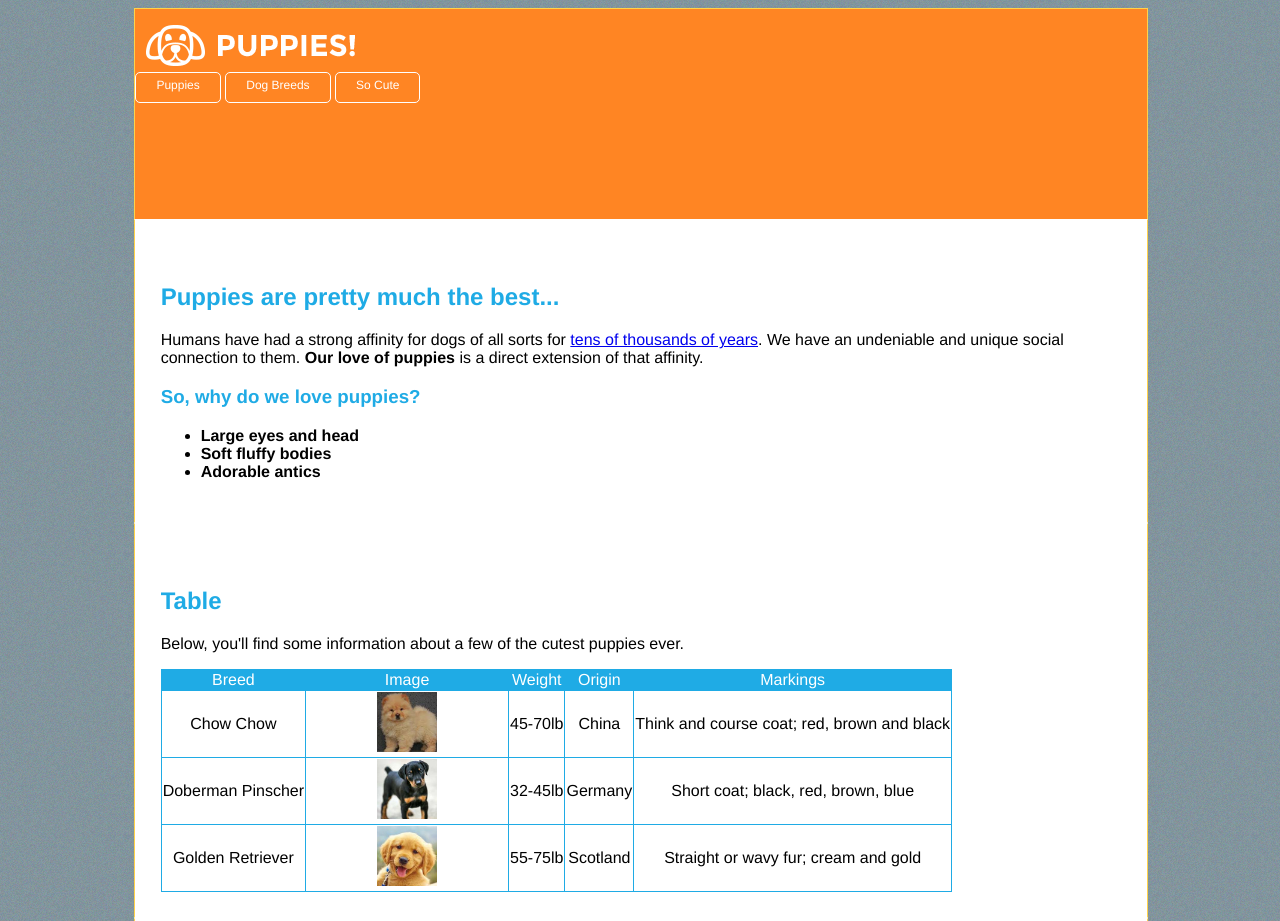
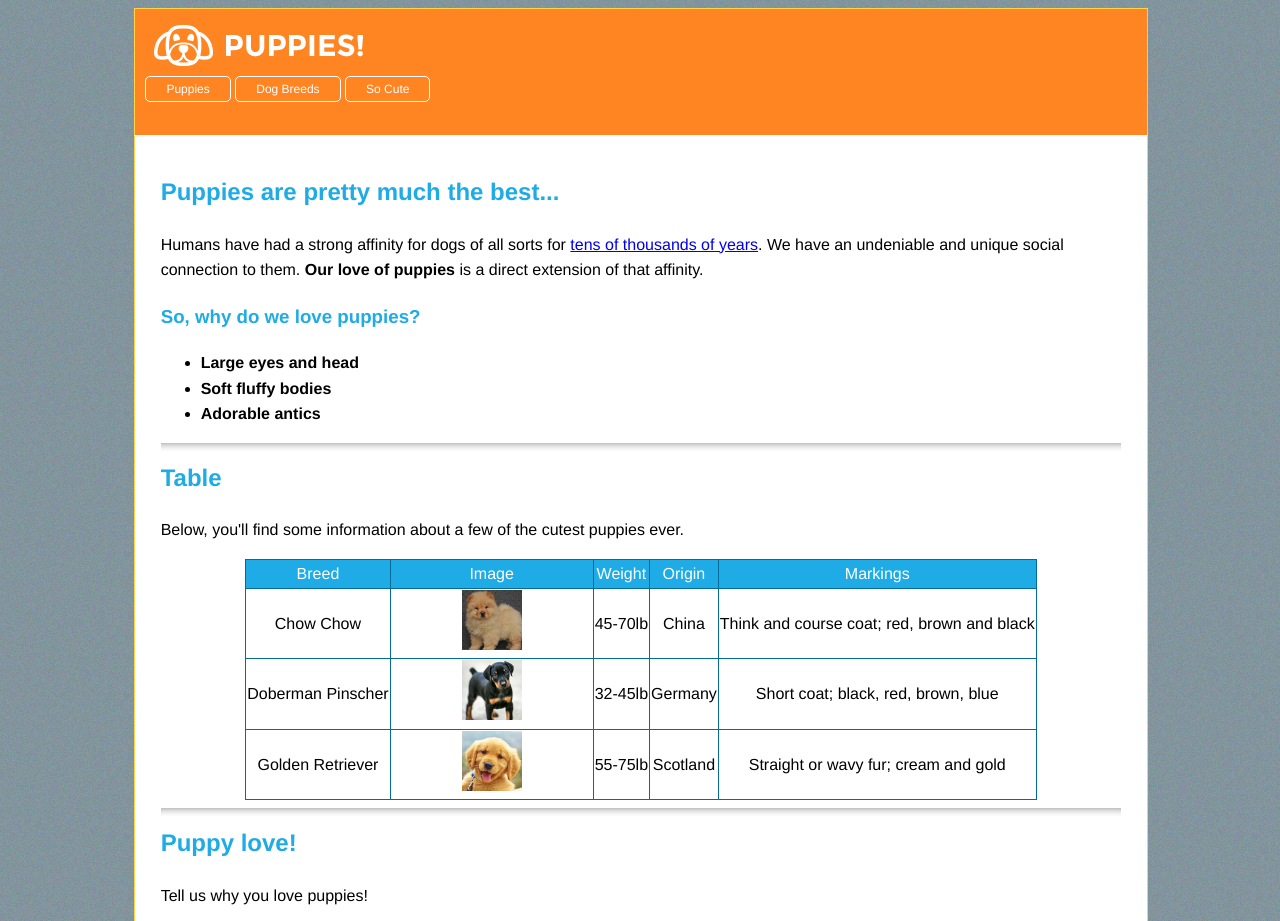
Before and after one commit to christopherwperry/puppy-love, a plain HTML site: page index.html in a window 1280 px wide. Shown: the top 921 px of the page. Drawn offline with Linux system fonts and the light colour scheme.

Commit message:
fixing spacing of elements

```diff
--- a/index.html
+++ b/index.html
@@ -35,7 +35,7 @@
                         <li>Adorable antics</li>
                     </ul>
                 </section>
-
+                <hr>
                 <section>
                     <h2>Table</h2>
 
@@ -78,6 +78,8 @@
 
                 </section>
 
+                <hr>
+
                 <section>
                     <h2>Puppy love!</h2>
 
@@ -111,6 +113,7 @@
                     </form>
 
                 </section>
+                <hr>
             </div>
         </div>
     </body>
--- a/style.css
+++ b/style.css
@@ -16,6 +16,7 @@ body {
   font-family: Helvetica, Arial, sans-serif;
   background-image: url("bg.jpg");
 }
+
 header {
   width: 80%;
   margin-left: 10%;
@@ -24,29 +25,19 @@ header {
   border-left: solid #ffd24a 1px;
   border-right: solid #ffd24a 1px;
   padding-top: 1%;
-  padding-bottom: 10%;
+  padding-bottom: 3%;
+  background-color: #ff8523;
 }
 
 #logo {
-  padding-top: 2px;
-  padding-left: 2px;
-  padding-bottom: 2px;
+  padding-top: 10px;
+  padding-left: 10px;
+  padding-bottom: 6px;
 }
 
-section {
-  background-color: white;
-  width: 76%;
-  margin-left: 10%;
-  margin-right: 10%;
-  border: solid white 1px;
-  border-left: solid #ffd24a 1px;
-  border-right: solid #ffd24a 1px;
-  padding: 2%;
-  padding-top: 5%;
-}
-
-#site_header {
-  background-color: #ff8523;
+.main_navigation {
+  padding-left: 10px;
+  padding-top: 4px;
 }
 
 #first_button, #second_button, #third_button {
@@ -55,12 +46,30 @@ section {
   padding-top: 5px;
   padding-left: 20px;
   padding-right: 20px;
-  padding-bottom: 10px;
+  padding-bottom: 5px;
   text-decoration: none;
   color: white;
   font-size: 12px;
-  margin-bottom: 10px;
   margin-top: 5px;
+}
+
+hr {
+  height: 8px;
+  border: 0;
+  box-shadow: inset 0 8px 8px -8px rgba(0, 0, 0, 0.5);
+}
+
+#page_content {
+  background-color: white;
+  width: 76%;
+  margin-left: 10%;
+  margin-right: 10%;
+  border: solid white 1px;
+  border-left: solid #ffd24a 1.5px;
+  border-right: solid #ffd24a 1.5px;
+  padding: 2%;
+  padding-top: 3%;
+  line-height: 1.6;
 }
 
 h2 {
@@ -79,6 +88,7 @@ ul {
 table {
   border: solid 1px #1fabe5;
   border-collapse: collapse;
+  margin: 0 auto;
 }
 
 thead {
@@ -86,9 +96,10 @@ thead {
   color: white;
   padding: 2x;
   border: solid 1px #046c97;
+  border-collapse: collapse;
 }
 td {
-  border: solid 1px #1fabe5;
+  border: solid 1px #046c97;
   text-align: center;
 }
 td img {
```
